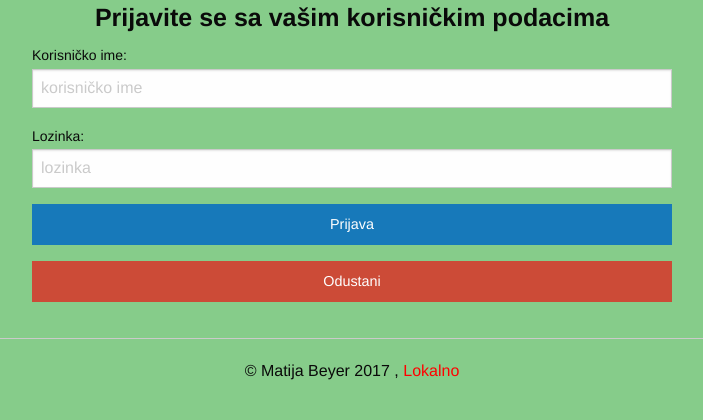
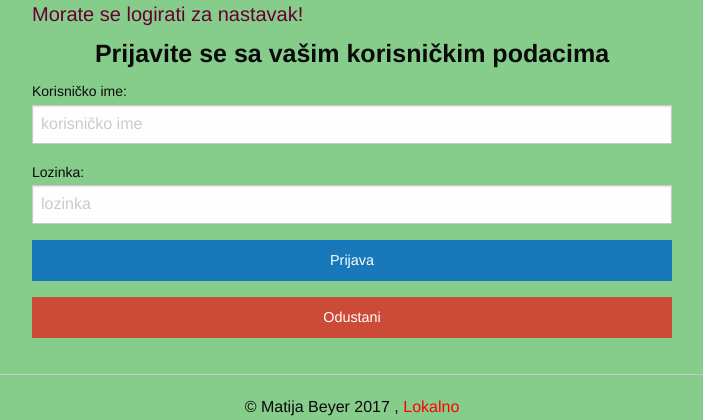
Before and after one commit to BeyerMatija/Edunova, a PHP site: the page made by Zavrsni rad v2.2/javno/login.php in a window 1280 px wide. Shown: the part 55-475 px from the top of the page, without its empty margins (288-991 px from the left). Run offline with PHP 8.4, Linux system fonts and the light colour scheme.

Commit message:
Update login.php

```diff
--- a/Zavrsni rad v2.2/javno/login.php
+++ b/Zavrsni rad v2.2/javno/login.php
@@ -12,11 +12,18 @@
   		<div class="medium-3 large-3 cell"></div>
   		<div class="medium-6 large-6 cell">
 
-  			<!-- <?php
-             if(isset($_GET["nemateOvlasti"])){
-                echo "<h1>Nemate ovlasti</h1>";
+  			<?php
+
+             if(isset($_GET["nemateOvlast"])){
+                echo "<h5 style=\"color: #660033\">Morate se logirati za nastavak!</h5>";
             }
-           ?> -->
+
+			/* if(isset($_GET["neuspio"])){
+			    echo "Ne ispravna kombinacija korisnika i lozinke!";
+			}
+			 */
+
+           ?>
 
 			  <form class="log-in-form" method="post" action="<?php echo $putanjaAPP;?>javno/dologin.php">
 			  	<?php
@@ -41,8 +48,8 @@
 			   <a href="<?php echo $putanjaAPP;?>index.php">
 			  <button class="alert button expanded" name="odustani">Odustani</button>
 				</a>
+    	     </div>
 
-         </div>
     </div>
  </div>
 	<?php	include_once '../predlosci/podnozje.php'; ?>
```
